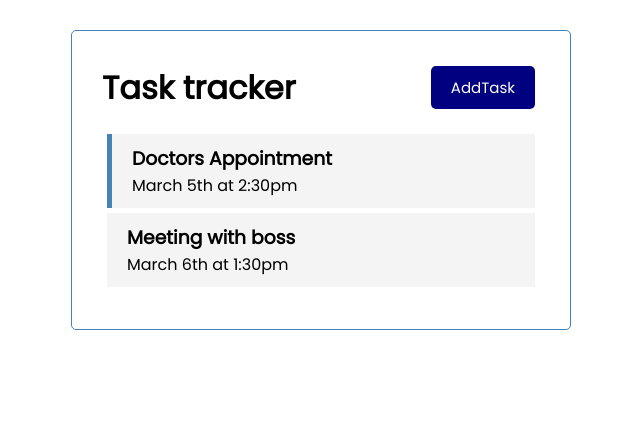
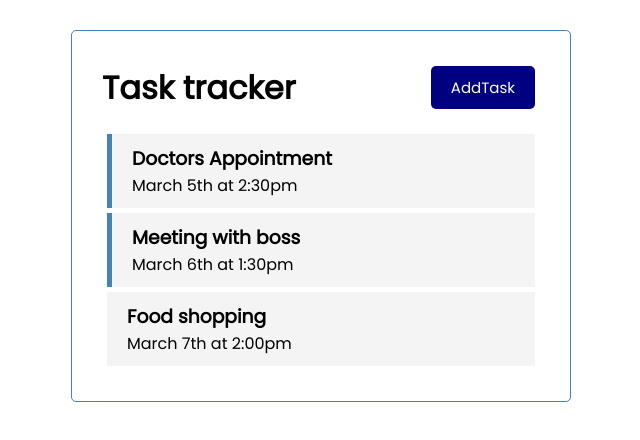
Before and after one commit to mae-noh/Vue-tasktracker, a Vue app: page / in a window 1280 px wide. Shown: the top 440 px of the page, without its empty margins (319-959 px from the left). Built offline with nearby package versions, Linux system fonts and the light colour scheme; data requests are answered from the project's data file.

Commit message:
fetchTasks and connect db.json

```diff
--- /dev/null
+++ b/db.json
@@ -0,0 +1,22 @@
+{
+  "tasks": [
+    {
+      "id": "1",
+      "text": "Doctors Appointment",
+      "day": "March 5th at 2:30pm",
+      "reminder": true
+    },
+    {
+      "id": "2",
+      "text": "Meeting with boss",
+      "day": "March 6th at 1:30pm",
+      "reminder": true
+    },
+    {
+      "id": "3",
+      "text": "Food shopping",
+      "day": "March 7th at 2:00pm",
+      "reminder": false
+    }
+  ]
+}
--- a/src/App.vue
+++ b/src/App.vue
@@ -41,23 +41,14 @@ export default {
     toggleReminder(id){
       this.tasks = this.tasks.map((task) => task.id === id ? {...task, reminder: !task.reminder} : task)
     },
-  }
-  ,
-  created() {
-      this.tasks = [
-        {
-          "id": "1",
-          "text": "Doctors Appointment",
-          "day": "March 5th at 2:30pm",
-          "reminder": true
-        },
-        {
-          "id": "2",
-          "text": "Meeting with boss",
-          "day": "March 6th at 1:30pm",
-          "reminder": false
-        }
-    ]
+    async fetchTasks(){
+      const res = await fetch('http://localhost:5050/tasks')
+      const data = res.json()
+      return data
+    }
+  },
+  async created() {
+      this.tasks = await this.fetchTasks()
   }
 }
 </script>
```
